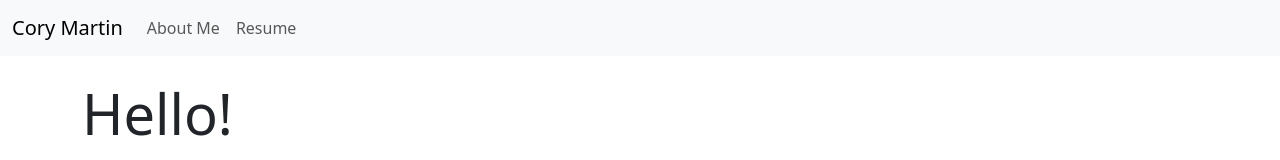
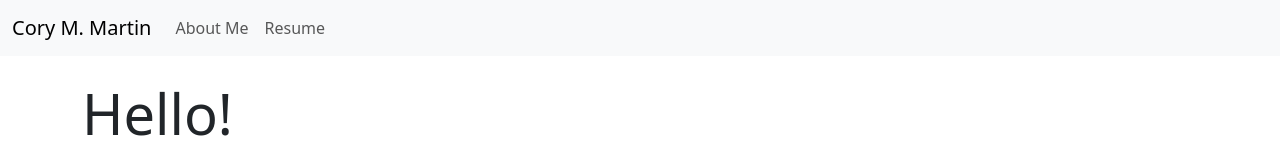
Before and after one commit to Cmart84/Intro-to-Node, a plain HTML site: page index.html in a window 1280 px wide. Shown: the top 160 px of the page. Drawn offline with nearby package versions, Linux system fonts and the light colour scheme.

Commit message:
tweaked index.html

```diff
--- a/index.html
+++ b/index.html
@@ -10,7 +10,7 @@
     <nav class="navbar navbar-expand-lg bg-body-tertiary">
 
   <div class="container-fluid">
-    <a class="navbar-brand" href="/">Cory Martin</a>
+    <a class="navbar-brand" href="/">Cory M. Martin</a>
 
     <button class="navbar-toggler" type="button" data-bs-toggle="collapse" data-bs-target="#navbarSupportedContent" aria-controls="navbarSupportedContent" aria-expanded="false" aria-label="Toggle navigation">
       <span class="navbar-toggler-icon"></span>
```
